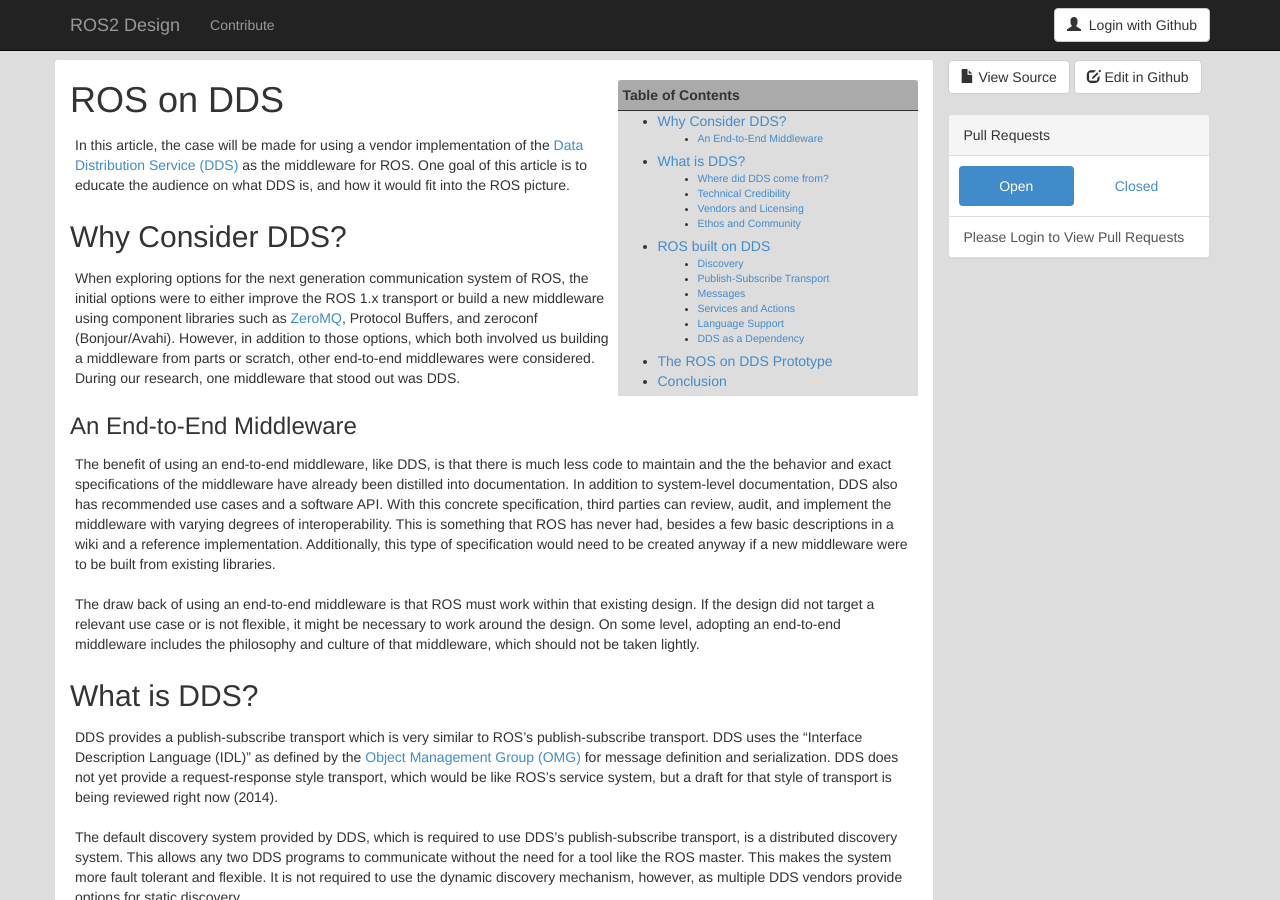
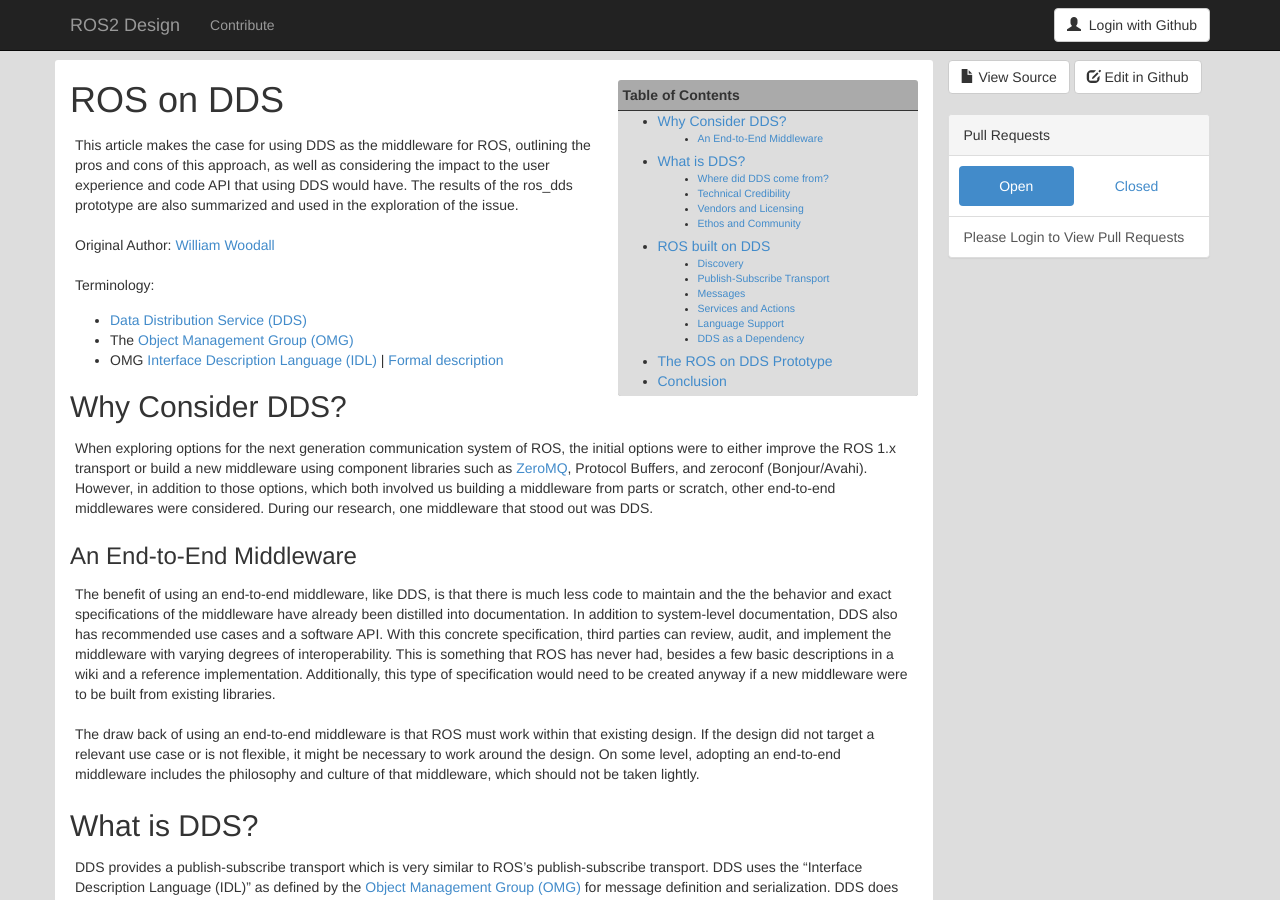
Before and after one commit to ros2/design, a Jekyll site: the page built from articles/20_ros_with_dds.md, in a window 1280 px wide and 900 px high. Built offline with Jekyll 4.4.1, drawn with Linux system fonts in a browser that asks for light colours; nearby versions of some CDN libraries; some of the changed text lies outside the part shown.

Commit message:
fixup links in ros_on_dds article

```diff
--- a/articles/20_ros_with_dds.md
+++ b/articles/20_ros_with_dds.md
@@ -4,7 +4,7 @@
 permalink: articles/ros_on_dds/
 abstract:
   This article makes the case for using DDS as the middleware for ROS, outlining the pros and cons of this approach, as well as considering the impact to the user experience and code API that using DDS would have. The results of the ros_dds prototype are also summarized and used in the exploration of the issue.
-author: William Woodall
+author: '[William Woodall](https://github.com/wjwwood)'
 ---
 
 * This will become a table of contents (this text will be scraped).
@@ -12,8 +12,18 @@
 
 # {{ page.title }}
 
-In this article, the case will be made for using a vendor implementation of the [Data Distribution Service (DDS)](http://en.wikipedia.org/wiki/Data_Distribution_Service) as the middleware for ROS.
-One goal of this article is to educate the audience on what DDS is, and how it would fit into the ROS picture.
+<div class="abstract" markdown="1">
+{{ page.abstract }}
+</div>
+
+Original Author: {{ page.author }}
+
+Terminology:
+
+- [Data Distribution Service (DDS)](http://en.wikipedia.org/wiki/Data_Distribution_Service)
+- The [Object Management Group (OMG)](http://www.omg.org/)
+- OMG [Interface Description Language (IDL)](http://www.omg.org/gettingstarted/omg_idl.htm)
+  | [Formal description](http://www.omg.org/cgi-bin/doc?formal/02-06-39)
 
 ## Why Consider DDS?
 
@@ -103,9 +113,9 @@
 Like the other vendors this license is available for the core set of functionality, basically the basic DDS API, whereas other parts of their product like development and introspection tools are proprietary.
 RTI seems to have the largest on-line presence and installation base.
 
-PrismTech's OpenSplice DDS implementation is liberally licensed under the LGPL and is available on Github:
+PrismTech's OpenSplice DDS implementation is liberally licensed under the LGPL and is available on [Github](https://github.com):
 
-https://github.com/PrismTech/opensplice
+[https://github.com/PrismTech/opensplice](https://github.com/PrismTech/opensplice)
 
 PrismTech's implementation comes with a basic, functioning build system and was fairly easy to package.
 OpenSplice appears to be the number two DDS implementation in use, but that is hard to tell for sure.
```
